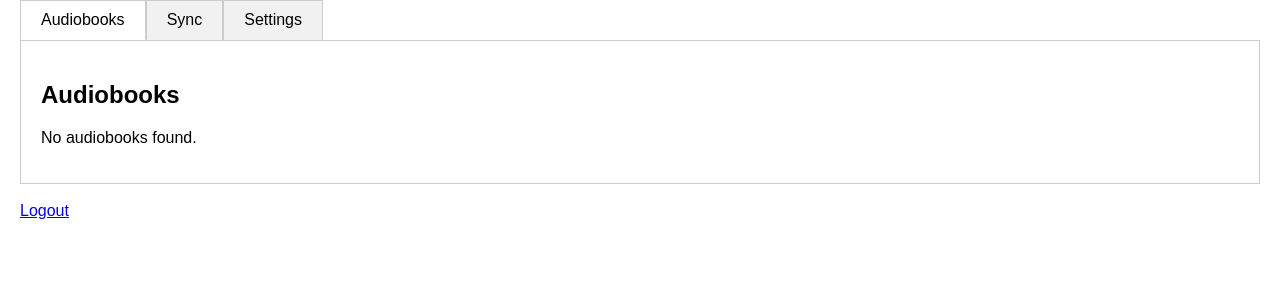
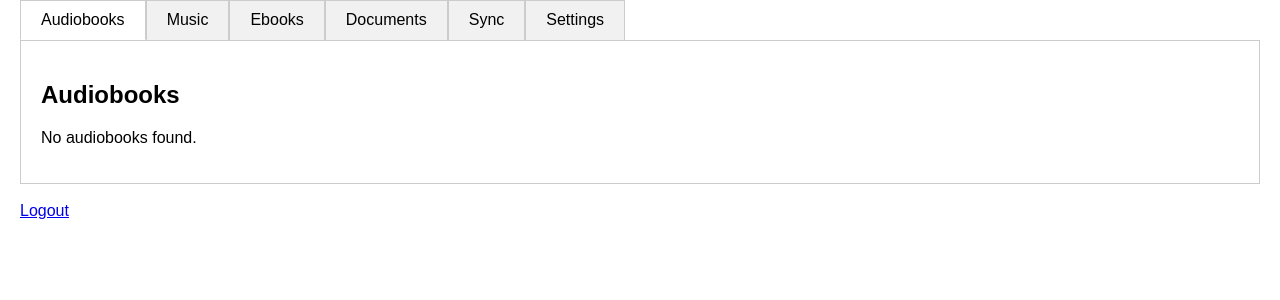
Before and after one commit to jacobbogle/icould-server, a Flask app: page / in a window 1280 px wide. Shown: the part 155-455 px from the top of the page. Run offline with Flask 3, Linux system fonts and the light colour scheme; the visitor is signed in with stand-in values (Sample User, id 1).

Commit message:
Add ebooks, music, and documents tabs with categorized file filtering

```diff
--- a/backend/icloud_service.py
+++ b/backend/icloud_service.py
@@ -10,8 +10,14 @@ authenticated = False
 requires_2fa = False
 directory = ''
 folder = None
-extensions = ('.mp3', '.wav', '.flac', '.aac', '.ogg', '.m4a')
-files = {}
+extensions_audiobooks = ('.m4a', '.m4b')
+extensions_music = ('.mp3', '.wav', '.flac', '.aac', '.ogg')
+extensions_ebooks = ('.epub', '.mobi', '.azw', '.pdf')
+extensions_documents = ('.doc', '.docx', '.txt', '.rtf', '.odt')
+files_audiobooks = {}
+files_music = {}
+files_ebooks = {}
+files_documents = {}
 
 def load_credentials():
     if os.path.exists(CREDENTIALS_FILE):
@@ -63,14 +69,28 @@ def authenticate(twofa_code=None):
     return authenticated
 
 def refresh_files():
-    global files
+    global files_audiobooks, files_music, files_ebooks, files_documents
     if not authenticated or folder is None:
-        files = {}
+        files_audiobooks = {}
+        files_music = {}
+        files_ebooks = {}
+        files_documents = {}
         return
-    files = {}
+    files_audiobooks = {}
+    files_music = {}
+    files_ebooks = {}
+    files_documents = {}
     for child in folder.get_children():
-        if child.type == 'file' and child.name.lower().endswith(extensions):
-            files[child.name] = child
+        if child.type == 'file':
+            name_lower = child.name.lower()
+            if name_lower.endswith(extensions_audiobooks):
+                files_audiobooks[child.name] = child
+            elif name_lower.endswith(extensions_music):
+                files_music[child.name] = child
+            elif name_lower.endswith(extensions_ebooks):
+                files_ebooks[child.name] = child
+            elif name_lower.endswith(extensions_documents):
+                files_documents[child.name] = child
 
 def is_registered():
     creds = load_credentials()
--- a/backend/routes.py
+++ b/backend/routes.py
@@ -1,6 +1,6 @@
 import os
 from flask import Response, render_template, request, session, redirect, url_for
-from icloud_service import api, folder, files, refresh_files, extensions, directory, authenticate as icloud_authenticate, authenticated as icloud_authenticated, requires_2fa as icloud_requires_2fa, save_credentials, load_credentials, is_registered
+from icloud_service import api, folder, files_audiobooks, files_music, files_ebooks, files_documents, refresh_files, extensions_audiobooks, extensions_music, extensions_ebooks, extensions_documents, directory, authenticate as icloud_authenticate, authenticated as icloud_authenticated, requires_2fa as icloud_requires_2fa, save_credentials, load_credentials, is_registered
 from auth import create_user, delete_user, get_users
 
 def index():
@@ -16,7 +16,16 @@ def index():
             username = request.form['username']
             delete_user(username)
     users_list = get_users()
-    return render_template('index.html', files=list(files.keys()), directory=directory, username=session.get('username'), icloud_authenticated=icloud_authenticated, is_registered=is_registered(), users=users_list)
+    return render_template('index.html',
+                           audiobooks=list(files_audiobooks.keys()),
+                           music=list(files_music.keys()),
+                           ebooks=list(files_ebooks.keys()),
+                           documents=list(files_documents.keys()),
+                           directory=directory,
+                           username=session.get('username'),
+                           icloud_authenticated=icloud_authenticated,
+                           is_registered=is_registered(),
+                           users=users_list)
 
 def download(filename):
     if filename not in files:
--- a/frontend/templates/index.html
+++ b/frontend/templates/index.html
@@ -32,6 +32,9 @@
 
     <div class="tabs">
         <div class="tab active" onclick="showTab('audiobooks')">Audiobooks</div>
+        <div class="tab" onclick="showTab('music')">Music</div>
+        <div class="tab" onclick="showTab('ebooks')">Ebooks</div>
+        <div class="tab" onclick="showTab('documents')">Documents</div>
         <div class="tab" onclick="showTab('sync')">Sync</div>
         <div class="tab" onclick="showTab('settings')">Settings</div>
         {% if username == 'admin' %}
@@ -41,6 +44,18 @@
 
     <div id="audiobooks" class="tab-content active">
         {% include 'tabs/_audiobooks_tab.html' %}
+    </div>
+
+    <div id="music" class="tab-content">
+        {% include 'tabs/_music_tab.html' %}
+    </div>
+
+    <div id="ebooks" class="tab-content">
+        {% include 'tabs/_ebooks_tab.html' %}
+    </div>
+
+    <div id="documents" class="tab-content">
+        {% include 'tabs/_documents_tab.html' %}
     </div>
 
     <div id="sync" class="tab-content">
--- a/frontend/templates/tabs/_audiobooks_tab.html
+++ b/frontend/templates/tabs/_audiobooks_tab.html
@@ -1,6 +1,6 @@
 <h2>Audiobooks</h2>
-{% if files %}
-{% for name in files %}
+{% if audiobooks %}
+{% for name in audiobooks %}
 <a href="/download/{{ name }}">{{ name }}</a><br>
 {% endfor %}
 {% else %}
--- /dev/null
+++ b/frontend/templates/tabs/_documents_tab.html
@@ -0,0 +1,8 @@
+<h2>Documents</h2>
+{% if documents %}
+{% for name in documents %}
+<a href="/download/{{ name }}">{{ name }}</a><br>
+{% endfor %}
+{% else %}
+<p>No documents found.</p>
+{% endif %}
--- /dev/null
+++ b/frontend/templates/tabs/_ebooks_tab.html
@@ -0,0 +1,8 @@
+<h2>Ebooks</h2>
+{% if ebooks %}
+{% for name in ebooks %}
+<a href="/download/{{ name }}">{{ name }}</a><br>
+{% endfor %}
+{% else %}
+<p>No ebooks found.</p>
+{% endif %}
--- /dev/null
+++ b/frontend/templates/tabs/_music_tab.html
@@ -0,0 +1,8 @@
+<h2>Music</h2>
+{% if music %}
+{% for name in music %}
+<a href="/download/{{ name }}">{{ name }}</a><br>
+{% endfor %}
+{% else %}
+<p>No music files found.</p>
+{% endif %}
```
